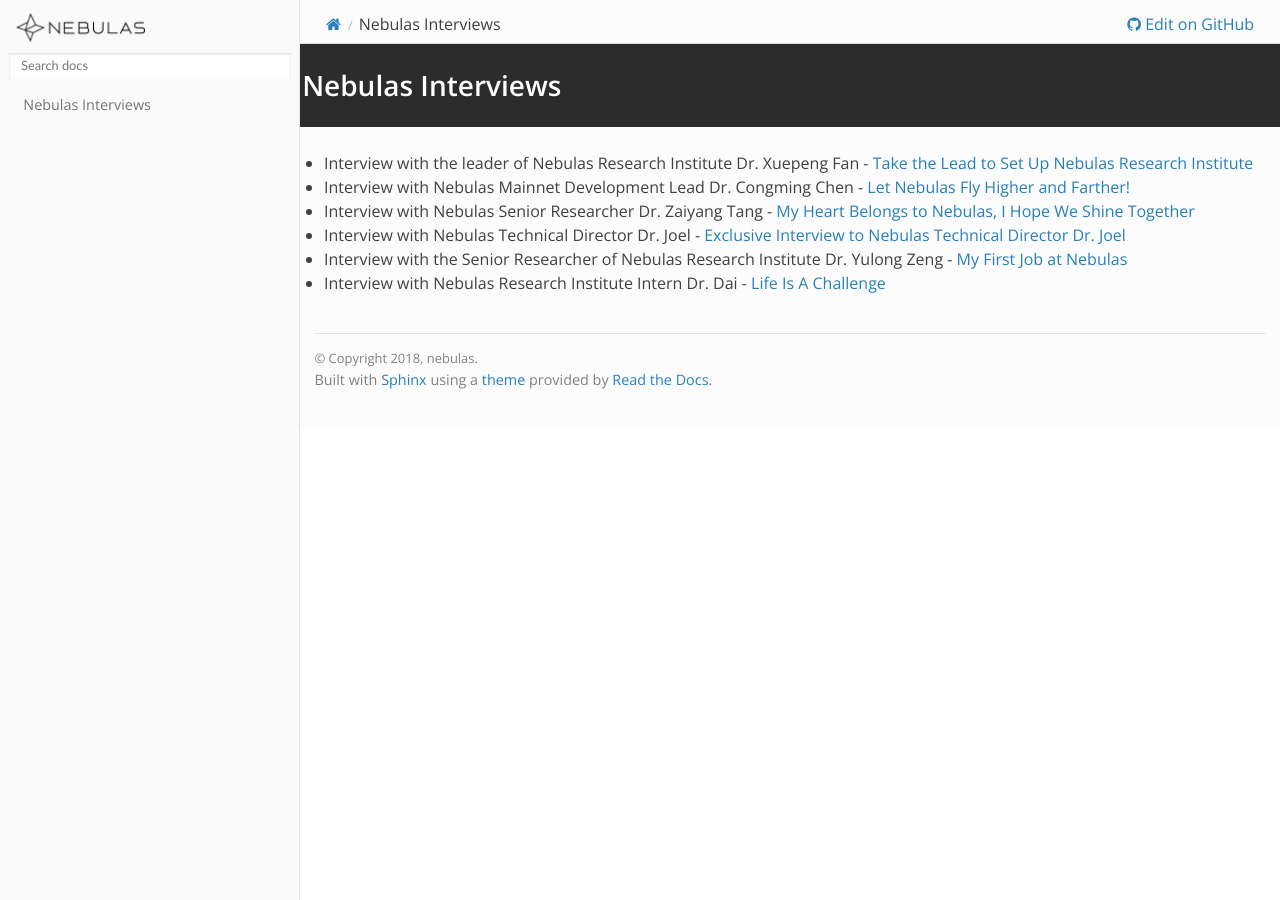
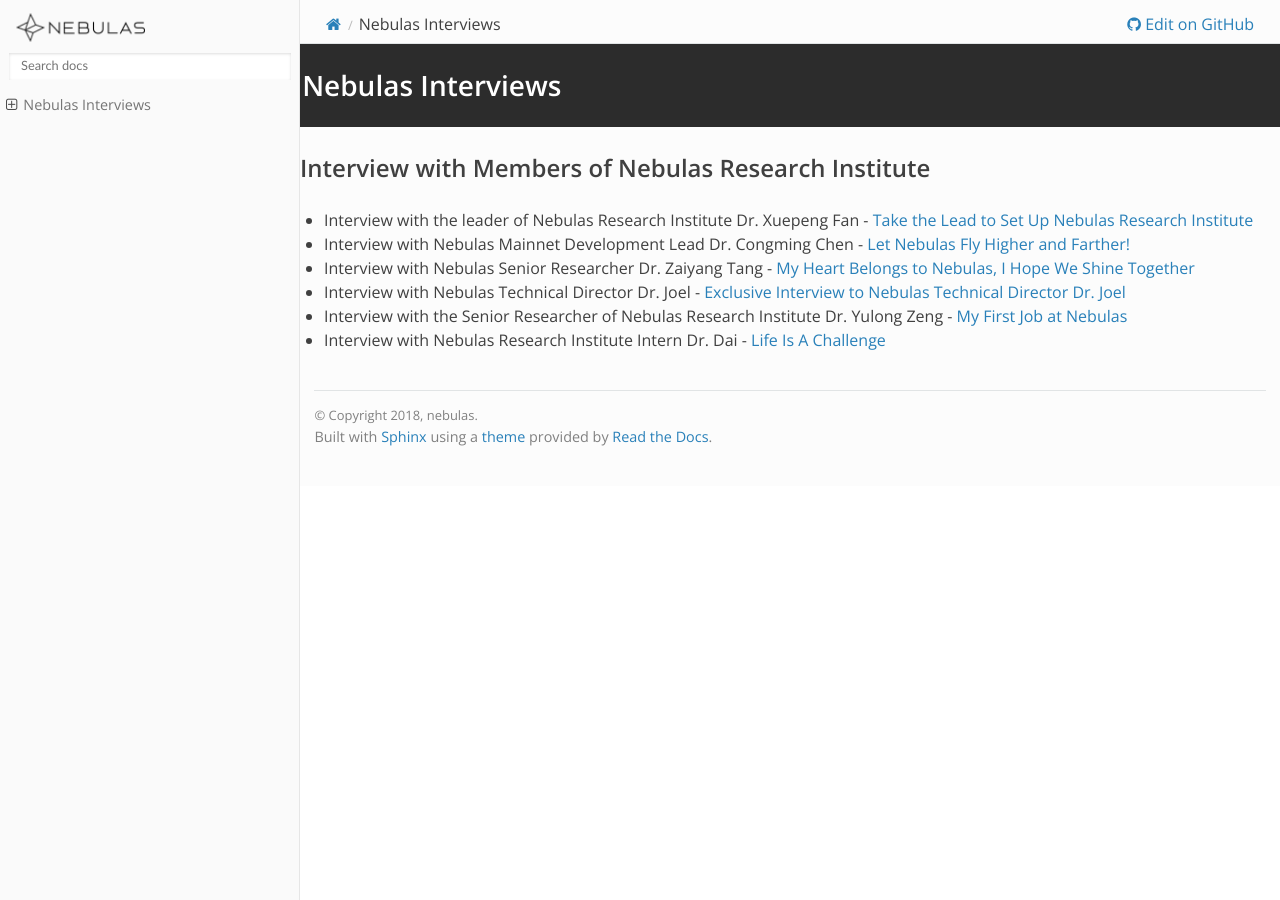
Before and after one commit to nebulasio/nebdocs, a Sphinx documentation site: the page built from docs/community/interviews.md, in a window 1280 px wide. Built offline with Sphinx 7.4.7 and the Read the Docs theme 2.0.0, drawn with Linux system fonts in a browser that asks for light colours; pages that are not in the unit, such as notebooks, are missing from menus.

Commit message:
Update interviews.md

```diff
--- a/docs/community/interviews.md
+++ b/docs/community/interviews.md
@@ -1,4 +1,5 @@
 # Nebulas Interviews
+## Interview with Members of Nebulas Research Institute
 - Interview with the leader of Nebulas Research Institute Dr. Xuepeng Fan - [Take the Lead to Set Up Nebulas Research Institute](https://medium.com/nebulasio/take-the-lead-to-set-up-nebulas-research-institute-658073d64ee3)
 - Interview with Nebulas Mainnet Development Lead Dr. Congming Chen - [Let Nebulas Fly Higher and Farther!](https://medium.com/nebulasio/nebulas-researcher-dr-congming-chen-let-nebulas-fly-higher-and-farther-ea67c31954)
 - Interview with Nebulas Senior Researcher Dr. Zaiyang Tang - [My Heart Belongs to Nebulas, I Hope We Shine Together](https://medium.com/nebulasio/my-heart-belongs-to-nebulas-i-hope-we-shine-together-bf4b2d2b5068)
```
